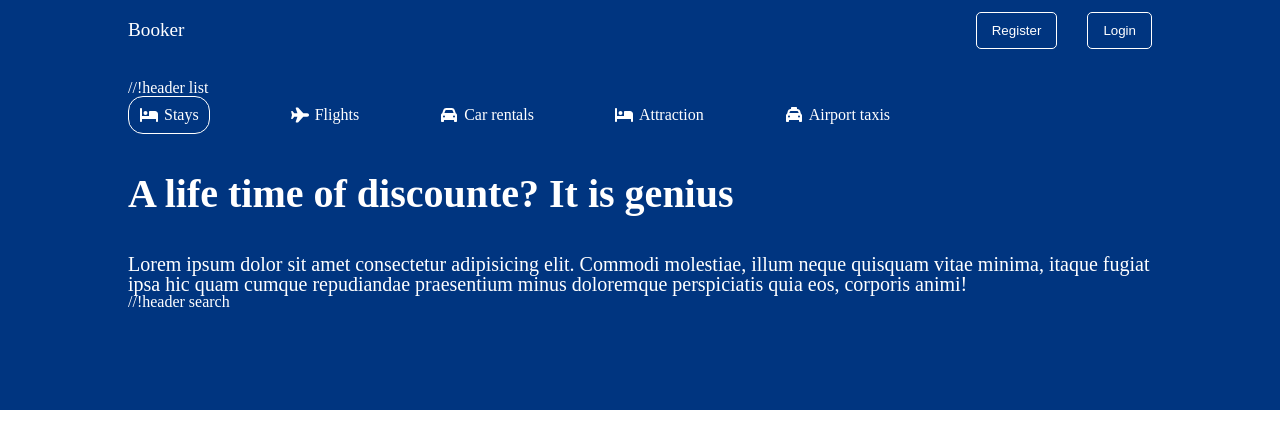
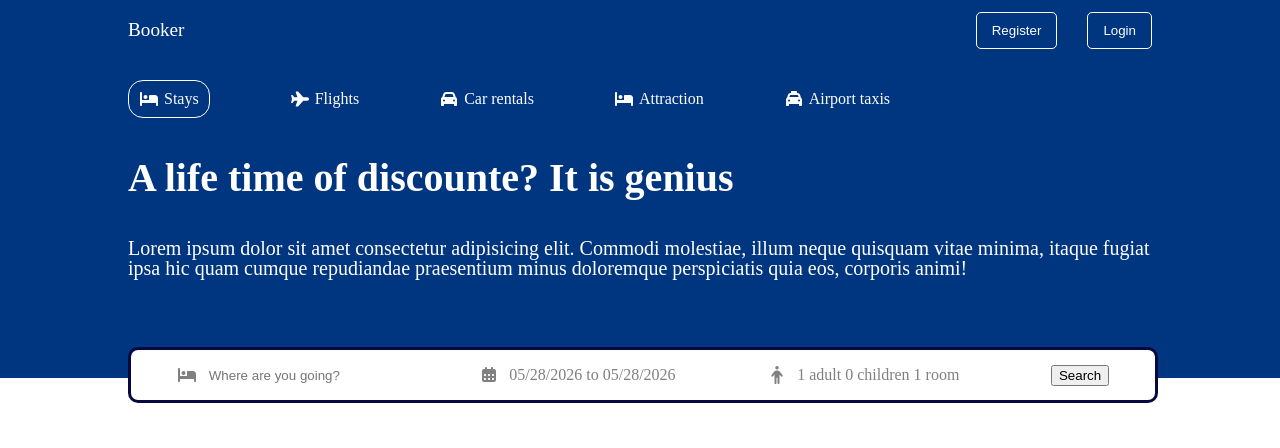
Before and after one commit to vamppdevv1/Booking, a React (Vite) app: page / in a window 1280 px wide. Shown: the top 448 px of the page. Built offline with nearby package versions, Linux system fonts and the light colour scheme.

Commit message:
home page header search finish, hotels page starting

```diff
--- a/package.json
+++ b/package.json
@@ -15,7 +15,9 @@
     "@fortawesome/free-regular-svg-icons": "^7.2.0",
     "@fortawesome/free-solid-svg-icons": "^7.2.0",
     "@fortawesome/react-fontawesome": "^3.3.1",
+    "date-fns": "^4.3.0",
     "react": "^19.2.6",
+    "react-date-range": "^2.0.1",
     "react-dom": "^19.2.6",
     "react-router-dom": "^7.15.1"
   },
--- a/src/Components/header/Header.jsx
+++ b/src/Components/header/Header.jsx
@@ -1,16 +1,49 @@
+// importing
 import "./header.css";
+import { Children, useState } from "react";
 import { FontAwesomeIcon } from "@fortawesome/react-fontawesome";
+import "react-date-range/dist/styles.css"; // main css file
+import "react-date-range/dist/theme/default.css"; // theme css file
+import format from "date-fns/format";
 import {
   faBed,
   faPlane,
   faCar,
   faTaxi,
+  faCalendarDays,
+  faPerson,
 } from "@fortawesome/free-solid-svg-icons";
-export const Header = () => {
+import { DateRange } from "react-date-range";
+export const Header = ({ type }) => {
+  // calandar state
+  const [date, setDate] = useState([
+    {
+      startDate: new Date(),
+      endDate: new Date(),
+      key: "selection",
+    },
+  ]);
+  // toggle calandar state
+  const [openDate, setOpenDate] = useState(false);
+  //options state
+  const [openOptions, setOpenOptions] = useState(false);
+  const [options, setOptions] = useState({
+    adult: 1,
+    children: 0,
+    room: 1,
+  });
+  const handleOption = (name, operation) => {
+    setOptions((prev) => {
+      return {
+        ...prev,
+        [name]: operation === "i" ? options[name] + 1 : options[name] - 1,
+      };
+    });
+  };
   return (
     <div className="header">
-      <div className="headerContainer">
-        //!header list
+      <div className={type === "list"? "headerContainer listMode" : "headerContainer"}>
+        {/* header list */}
         <div className="headerList">
           <div className="headerListItem active">
             <FontAwesomeIcon icon={faBed} />
@@ -33,19 +66,130 @@
             <span>Airport taxis</span>
           </div>
         </div>
-        <h1 className="headerTitle">A life time of discounte? It is genius</h1>
+        {type !== "list" &&
+          <>
+            <h1 className="headerTitle">
+              A life time of discounte? It is genius
+            </h1>
             <p className="headerDesc">
               Lorem ipsum dolor sit amet consectetur adipisicing elit. Commodi
-          molestiae, illum neque quisquam vitae minima, itaque fugiat ipsa hic
-          quam cumque repudiandae praesentium minus doloremque perspiciatis quia
-          eos, corporis animi!
+              molestiae, illum neque quisquam vitae minima, itaque fugiat ipsa
+              hic quam cumque repudiandae praesentium minus doloremque
+              perspiciatis quia eos, corporis animi!
             </p>
-         //!header search
+            {/* header search */}
             <div className="headerSearch">
+              {/* destination */}
               <div className="headerSearchItem">
-
+                <FontAwesomeIcon icon={faBed} className="headerIcon" />
+                <input
+                  type="text"
+                  placeholder="Where are you going?"
+                  className="headerSearchInput"
+                />
+              </div>
+              {/* calander and date */}
+              <div className="headerSearchItem">
+                <FontAwesomeIcon icon={faCalendarDays} className="headerIcon" />
+                <span
+                  onClick={() => setOpenDate(!openDate)}
+                  className="headerSearchText"
+                >{`${format(date[0].startDate, "MM/dd/yyyy")} to ${format(date[0].endDate, "MM/dd/yyyy")}`}</span>
+                {openDate && (
+                  <DateRange
+                    editableDateInputs={true}
+                    onChange={(item) => setDate([item.selection])}
+                    moveRangeOnFirstSelection={false}
+                    ranges={date}
+                    className="date"
+                  />
+                )}
+              </div>
+              {/* Options */}
+              <div className="headerSearchItem">
+                <FontAwesomeIcon icon={faPerson} className="headerIcon" />
+                <span
+                  onClick={() => setOpenOptions(!openOptions)}
+                  className="headerSearchText"
+                >{`${options.adult} adult ${options.children} children ${options.room} room`}</span>
+                {openOptions && (
+                  <div className="options">
+                    <div className="optionItem">
+                      <span className="optionText">Adult</span>
+                      <div className="optionCounter">
+                        <button
+                          disabled={options.adult <= 1}
+                          className="optionCounterButton"
+                          onClick={() => handleOption("adult", "d")}
+                        >
+                          -
+                        </button>
+                        <span className="optionCounterNumber">
+                          {options.adult}
+                        </span>
+                        <button
+                          disabled={options.adult <= 1}
+                          className="optionCounterButton"
+                          onClick={() => handleOption("adult", "i")}
+                        >
+                          +
+                        </button>
                       </div>
                     </div>
+                    <div className="optionItem">
+                      <span className="optionText">Children</span>
+                      <div className="optionCounter">
+                        <button
+                          disabled={options.children <= 0}
+                          className="optionCounterButton"
+                          onClick={() => handleOption("children", "d")}
+                        >
+                          -
+                        </button>
+                        <span className="optionCounterNumber">
+                          {options.children}
+                        </span>
+                        <button
+                          disabled={options.children <= 0}
+                          className="optionCounterButton"
+                          onClick={() => handleOption("children", "i")}
+                        >
+                          +
+                        </button>
+                      </div>
+                    </div>
+                    <div className="optionItem">
+                      <span className="optionText">Room</span>
+                      <div className="optionCounter">
+                        <button
+                          disabled={options.room <= 1}
+                          className="optionCounterButton"
+                          onClick={() => handleOption("room", "d")}
+                        >
+                          -
+                        </button>
+                        <span className="optionCounterNumber">
+                          {options.room}
+                        </span>
+                        <button
+                          disabled={options.room <= 1}
+                          className="optionCounterButton"
+                          onClick={() => handleOption("room", "i")}
+                        >
+                          +
+                        </button>
+                      </div>
+                    </div>
+                  </div>
+                )}
+              </div>
+              {/* button */}
+              <div className="headerSearchItem">
+                <button className="headerButton">Search</button>
+              </div>
+            </div>
+          </>
+        }
       </div>
     </div>
   );
--- a/src/Components/header/header.css
+++ b/src/Components/header/header.css
@@ -3,11 +3,16 @@
   color: white;
   display: flex;
   justify-content: center;
+  position: relative;
 }
 .headerContainer {
   width: 100%;
   max-width: 1024px;
   margin: 20px 0px 100px 0px;
+}
+.headerContainer.listMode{
+    margin: 20px 0px 20px 0px;
+
 }
 .headerList {
   display: flex;
@@ -31,3 +36,70 @@
 .headerDesc {
   font-size: 20px;
 }
+/* search */
+.headerSearch {
+  height: 30px;
+  background-color: white;
+  border: 3px solid rgb(7, 7, 65);
+  display: flex;
+  align-items: center;
+  justify-content: space-around;
+  padding: 10px 0px;
+  border-radius: 10px;
+  position: absolute;
+  bottom: -25px;
+  width: 100%;
+  max-width: 1024px;
+}
+.headerSearchItem{
+  display: flex;
+  align-items: center;
+  gap: 10px;
+}
+.headerSearchInput{
+  border: none ;
+  outline: none;
+}
+.headerSearchText {
+  color: gray;
+  cursor: pointer;
+}
+.headerIcon {
+  color: gray;
+}
+
+.date{
+  position: absolute;
+  top: 50px;
+}
+/* options */
+.options{
+  position: absolute;
+  top: 50px;
+  background-color: white;
+  color: gray;
+  border-radius: 10px;
+  padding: 20px;
+}
+.optionItem{
+  width: 200px;
+  display: flex;
+  justify-content: space-between;
+margin: 10px;
+}
+.optionCounter{
+  display: flex;
+  align-items: center;
+  gap: 10px;
+}
+.optionCounterButton{
+  border: 1px solid black;
+  cursor: pointer;
+}
+.optionCounterNumber{
+  color: black;
+}
+
+.optionCounterButton:disabled{
+  cursor: not-allowed;
+}
--- a/src/pages/list/List.jsx
+++ b/src/pages/list/List.jsx
@@ -1,7 +1,10 @@
-import React from 'react'
-
+import { Navbar } from "../../Components/navbar/Navbar"
+import { Header } from "../../Components/header/Header"
 export const List = () => {
   return (
-    <div>List</div>
+    <div>
+      <Navbar/>
+      <Header type="list"/>
+    </div>
   )
 }
```
Also changed, not shown: 1 other file (tests, documents, lock files or other folders). Lines whose indentation alone changed are shown as unchanged.
